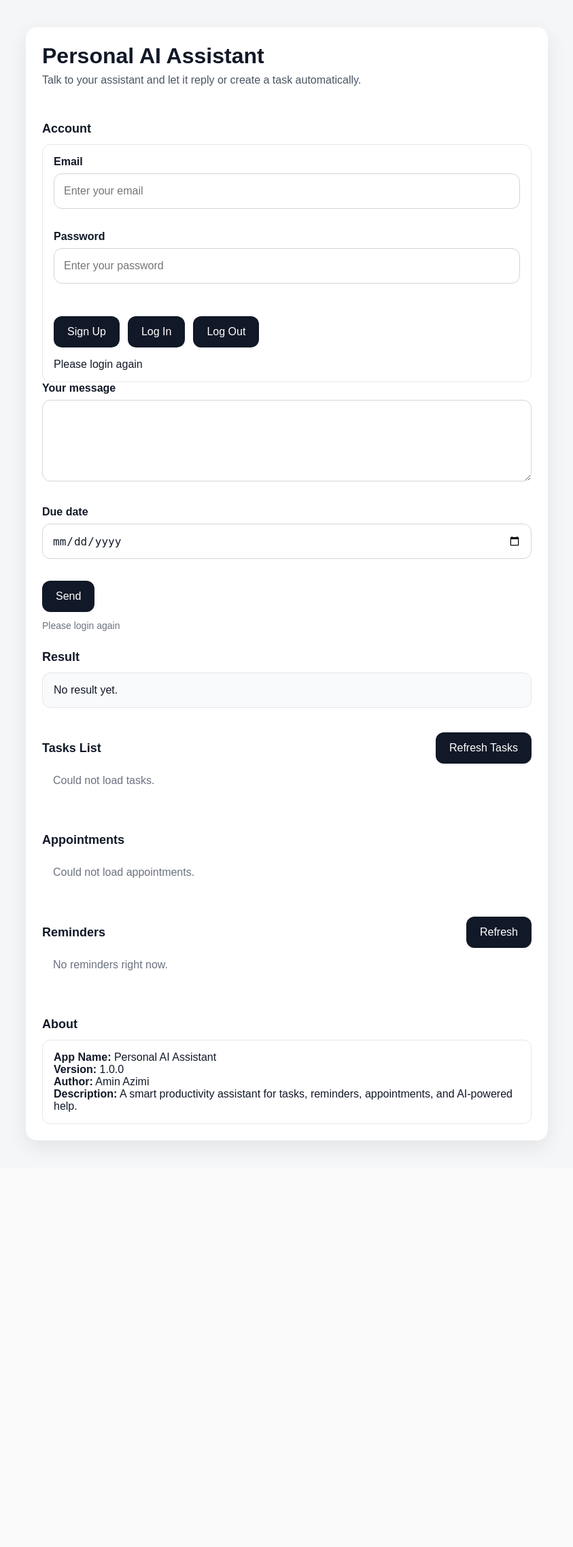
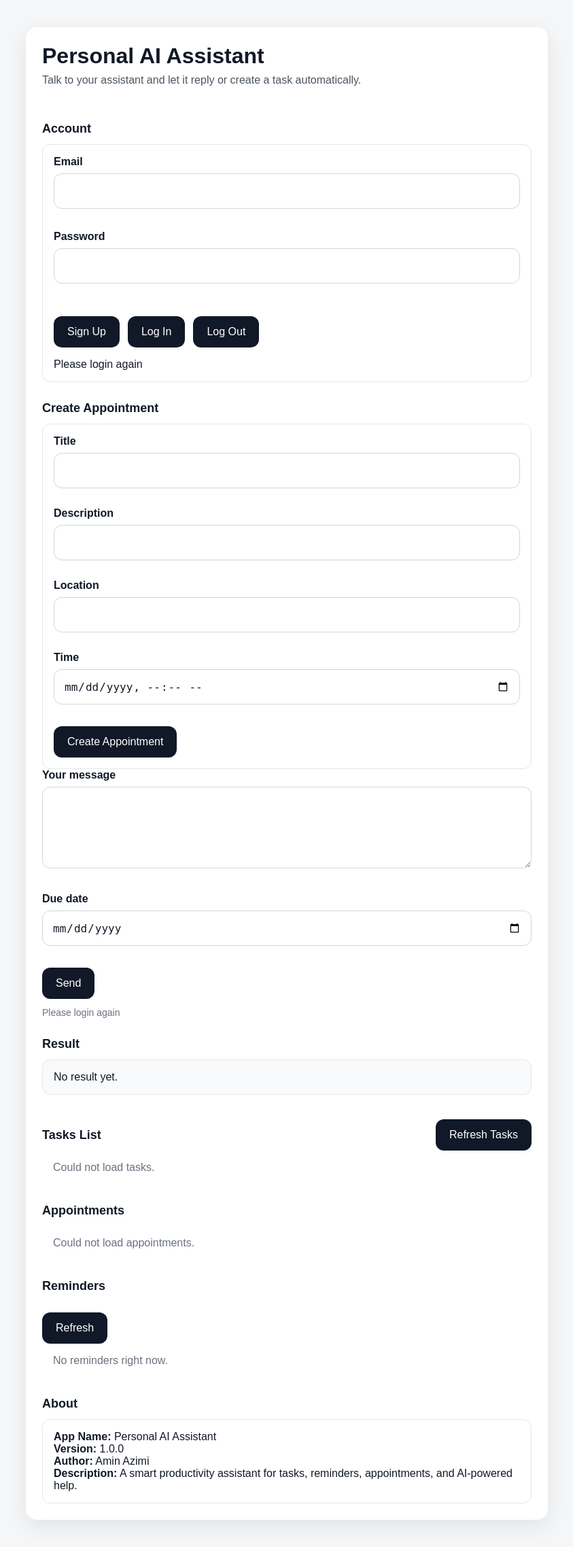
Before and after one commit to aminbita162-glitch/personal-ai-assistant, a Flask app: page / in a window 1280 px wide. Shown: the whole page at 68% size, without its empty margins (218-1061 px from the left). Before the commit the page ends 1693 px from the top, so only its background shows below. Run offline with Flask 3, Linux system fonts and the light colour scheme; data that the repository does not hold is empty; some libraries are stand-ins or nearby versions.

Commit message:
Update index.html

```diff
--- a/templates/index.html
+++ b/templates/index.html
@@ -16,25 +16,49 @@
     </div>
 
     <div class="task-item">
-        <label for="emailInput">Email</label>
-        <input id="emailInput" type="email" placeholder="Enter your email">
+        <label>Email</label>
+        <input id="emailInput" type="email">
 
-        <label for="passwordInput" style="margin-top: 16px;">Password</label>
-        <input id="passwordInput" type="password" placeholder="Enter your password">
+        <label style="margin-top: 16px;">Password</label>
+        <input id="passwordInput" type="password">
 
-        <div style="display:flex;gap:12px;flex-wrap:wrap;margin-top:16px;">
-            <button id="signupButton" type="button">Sign Up</button>
-            <button id="loginButton" type="button">Log In</button>
-            <button id="logoutButton" type="button">Log Out</button>
+        <div style="display:flex;gap:12px;margin-top:16px;">
+            <button id="signupButton">Sign Up</button>
+            <button id="loginButton">Log In</button>
+            <button id="logoutButton">Log Out</button>
         </div>
 
         <div id="authStatusText" style="margin-top:16px;">Not logged in</div>
     </div>
 
+    <!-- 🔥 NEW: CREATE APPOINTMENT -->
+    <div style="margin-top:24px;">
+        <h3>Create Appointment</h3>
+    </div>
+
+    <div class="task-item">
+        <label>Title</label>
+        <input id="appointmentTitle" type="text">
+
+        <label style="margin-top:12px;">Description</label>
+        <input id="appointmentDescription" type="text">
+
+        <label style="margin-top:12px;">Location</label>
+        <input id="appointmentLocation" type="text">
+
+        <label style="margin-top:12px;">Time</label>
+        <input id="appointmentTime" type="datetime-local">
+
+        <button id="createAppointmentButton" style="margin-top:16px;">
+            Create Appointment
+        </button>
+    </div>
+
+    <!-- EXISTING -->
     <label>Your message</label>
     <textarea id="messageInput"></textarea>
 
-    <label for="dueDateInput" style="margin-top: 16px;">Due date</label>
+    <label style="margin-top: 16px;">Due date</label>
     <input id="dueDateInput" type="date">
 
     <button id="sendButton">Send</button>
@@ -53,7 +77,7 @@
         <div class="loading">Loading tasks...</div>
     </div>
 
-    <div style="display:flex;justify-content:space-between;align-items:center;margin-top:24px;">
+    <div style="margin-top:24px;">
         <h3>Appointments</h3>
     </div>
 
@@ -61,7 +85,7 @@
         <div class="loading">Loading appointments...</div>
     </div>
 
-    <div style="display:flex;justify-content:space-between;align-items:center;margin-top:24px;">
+    <div style="margin-top:24px;">
         <h3>Reminders</h3>
         <button id="refreshRemindersButton">Refresh</button>
     </div>
@@ -70,7 +94,7 @@
         <div class="loading">Loading reminders...</div>
     </div>
 
-    <div style="display:flex;justify-content:space-between;align-items:center;margin-top:24px;">
+    <div style="margin-top:24px;">
         <h3>About</h3>
     </div>
 
@@ -78,7 +102,7 @@
         <strong>App Name:</strong> Personal AI Assistant<br>
         <strong>Version:</strong> 1.0.0<br>
         <strong>Author:</strong> Amin Azimi<br>
-        <strong>Description:</strong> A smart productivity assistant for tasks, appointments, reminders, and AI-powered help.
+        <strong>Description:</strong> A smart productivity assistant.
     </div>
 </div>
 
```
